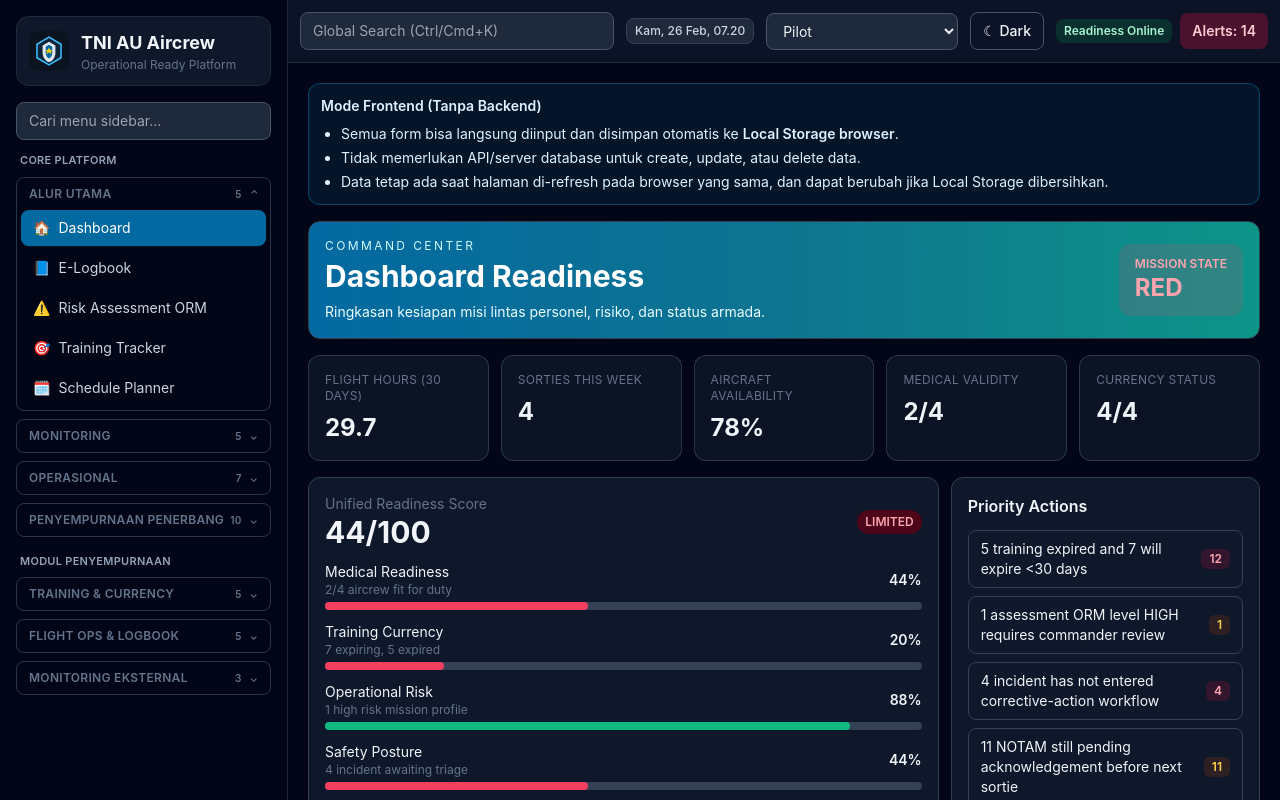
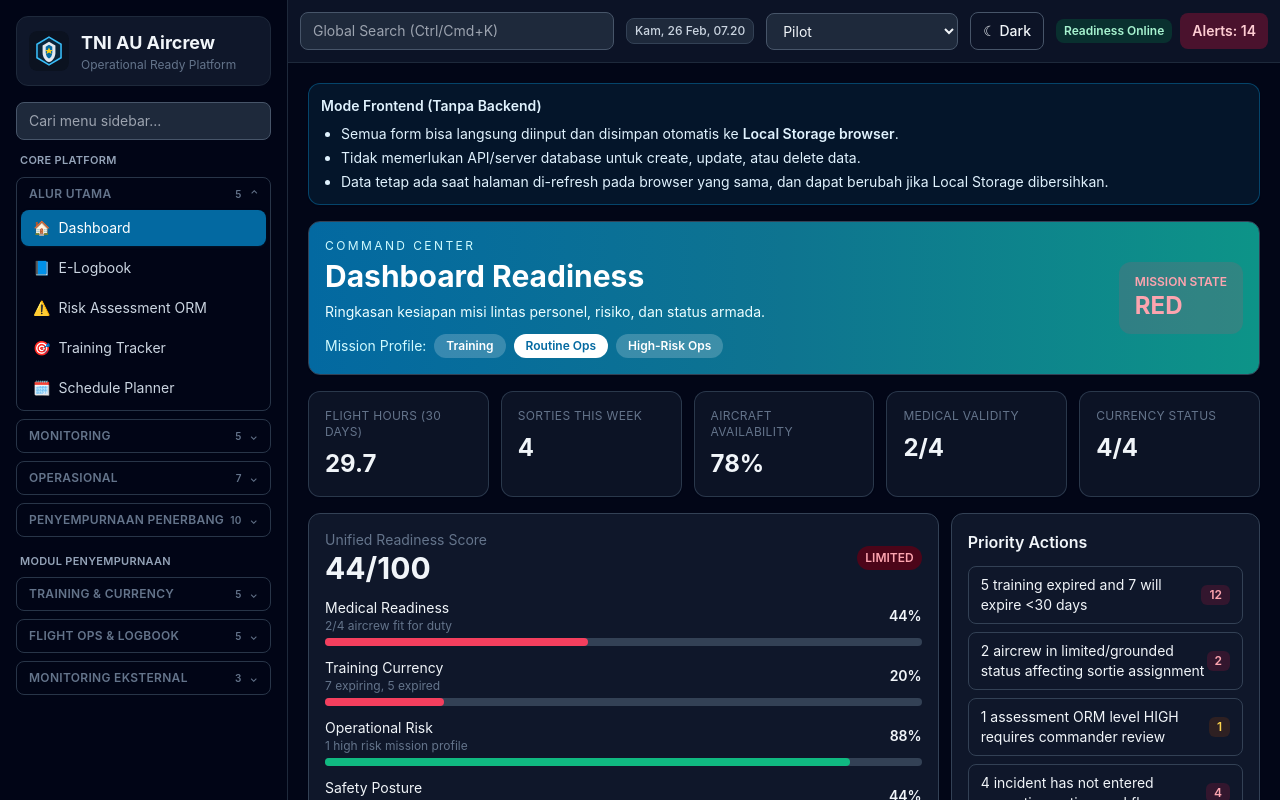
Before and after one commit to sobri3195/tni-au-aircrew-platform, a React (Vite) app: page /login in a window 1280 px wide. Both pictures are taken after a click on the button "Enter Platform". Shown: the top 800 px of the page. Built offline with nearby package versions, Linux system fonts and the light colour scheme.

Commit message:
feat: tambah mission profile untuk readiness scoring

```diff
--- a/src/contexts/AppContext.tsx
+++ b/src/contexts/AppContext.tsx
@@ -1,6 +1,6 @@
 import { createContext, useContext, useEffect, useMemo, useReducer, type Dispatch, type ReactNode } from 'react';
 import { initialState } from '../data/mockData';
-import type { AppState, AuditLogEntry, Incident, LogbookEntry, OrmAssessment, Role, ScheduleItem, Theme, TrainingItem } from '../types';
+import type { AppState, AuditLogEntry, Incident, LogbookEntry, MissionProfile, OrmAssessment, Role, ScheduleItem, Theme, TrainingItem } from '../types';
 import { readJsonStorage, writeJsonStorage } from '../utils/storage';
 import { calculateReadinessScore } from '../utils/readiness';
 import { hasActionAccess } from '../utils/rbac';
@@ -9,6 +9,7 @@ type Action =
   | { type: 'LOGIN'; payload: Role }
   | { type: 'SET_ROLE'; payload: Role }
   | { type: 'SET_THEME'; payload: Theme }
+  | { type: 'SET_MISSION_PROFILE'; payload: MissionProfile }
   | { type: 'SET_SEARCH'; payload: string }
   | { type: 'ADD_LOGBOOK'; payload: LogbookEntry }
   | { type: 'ADD_SCHEDULE'; payload: ScheduleItem }
@@ -50,6 +51,11 @@ const reducer = (state: AppState, action: Action): AppState => {
       return { ...state, role: action.payload };
     case 'SET_THEME':
       return { ...state, theme: action.payload };
+    case 'SET_MISSION_PROFILE':
+      return pushAudit(
+        { ...state, missionProfile: action.payload },
+        { action: 'UPDATE', entity: 'MissionProfile', detail: action.payload, role: state.role }
+      );
     case 'SET_SEARCH':
       return { ...state, globalSearch: action.payload };
     case 'ADD_LOGBOOK':
--- a/src/data/mockData.ts
+++ b/src/data/mockData.ts
@@ -121,6 +121,7 @@ const incidents: Incident[] = Array.from({ length: 14 }).map((_, i) => ({
 export const initialState: AppState = {
   role: 'Pilot',
   theme: 'dark',
+  missionProfile: 'Routine Ops',
   loggedIn: false,
   globalSearch: '',
   profiles: pilots,
--- a/src/pages/DashboardPage.tsx
+++ b/src/pages/DashboardPage.tsx
@@ -1,6 +1,7 @@
 import { useMemo } from 'react';
 import { useNavigate } from 'react-router-dom';
 import { useApp } from '../contexts/AppContext';
+import type { MissionProfile } from '../types';
 import { daysUntil } from '../utils/date';
 import { calculateReadinessAlerts, calculateReadinessComponents } from '../utils/readiness';
 import { Badge } from '../components/ui/Badge';
@@ -23,8 +24,9 @@ const statusTone = (score: number) => {
 
 export const DashboardPage = () => {
   const navigate = useNavigate();
-  const { state, readinessScore } = useApp();
+  const { state, readinessScore, dispatch } = useApp();
   const [rikkesRecords] = useLocalStorageState('aircrew-rikkes-data-v1', initialRikkesRecords);
+  const missionProfiles: MissionProfile[] = ['Training', 'Routine Ops', 'High-Risk Ops'];
   const rikkesSummary = useMemo(() => calculateRikkesSummary(rikkesRecords), [rikkesRecords]);
 
   const kpi = useMemo(() => {
@@ -106,6 +108,20 @@ export const DashboardPage = () => {
             <p className="text-xs uppercase tracking-[0.2em] text-cyan-100">Command Center</p>
             <h2 className="mt-1 text-2xl font-bold md:text-3xl">Dashboard Readiness</h2>
             <p className="mt-2 max-w-2xl text-sm text-cyan-50">Ringkasan kesiapan misi lintas personel, risiko, dan status armada.</p>
+            <div className="mt-3 flex flex-wrap items-center gap-2 text-sm">
+              <span className="text-cyan-100">Mission Profile:</span>
+              <div className="flex items-center gap-2">
+                {missionProfiles.map((profile) => (
+                  <button
+                    key={profile}
+                    className={`rounded-full px-3 py-1 text-xs font-semibold transition ${state.missionProfile === profile ? 'bg-white text-sky-700' : 'bg-white/20 text-white hover:bg-white/30'}`}
+                    onClick={() => dispatch({ type: 'SET_MISSION_PROFILE', payload: profile })}
+                  >
+                    {profile}
+                  </button>
+                ))}
+              </div>
+            </div>
           </div>
           <div className={`rounded-xl px-4 py-3 ${missionState.style}`}>
             <p className="text-xs font-semibold uppercase">Mission State</p>
--- a/src/types/index.ts
+++ b/src/types/index.ts
@@ -1,6 +1,8 @@
 export type Role = 'Pilot' | 'Flight Safety Officer' | 'Ops Officer' | 'Medical' | 'Commander/Admin';
 
 export type Theme = 'light' | 'dark';
+
+export type MissionProfile = 'Training' | 'Routine Ops' | 'High-Risk Ops';
 
 export interface PilotProfile {
   id: string;
@@ -103,6 +105,7 @@ export interface Message {
 export interface AppState {
   role: Role;
   theme: Theme;
+  missionProfile: MissionProfile;
   loggedIn: boolean;
   globalSearch: string;
   profiles: PilotProfile[];
--- a/src/utils/readiness.ts
+++ b/src/utils/readiness.ts
@@ -1,4 +1,4 @@
-import type { AppState } from '../types';
+import type { AppState, MissionProfile } from '../types';
 import { daysUntil } from './date';
 
 export type ReadinessComponent = {
@@ -17,6 +17,12 @@ export type ReadinessAlert = {
 };
 
 const clamp = (value: number) => Math.max(20, Math.min(100, Math.round(value)));
+
+const profileWeights: Record<MissionProfile, Record<'medical' | 'training' | 'risk' | 'safety' | 'notam', number>> = {
+  Training: { medical: 0.27, training: 0.3, risk: 0.16, safety: 0.14, notam: 0.13 },
+  'Routine Ops': { medical: 0.3, training: 0.25, risk: 0.2, safety: 0.15, notam: 0.1 },
+  'High-Risk Ops': { medical: 0.28, training: 0.24, risk: 0.28, safety: 0.14, notam: 0.06 }
+};
 
 export const calculateReadinessComponents = (state: AppState): ReadinessComponent[] => {
   const profileCount = Math.max(state.profiles.length, 1);
@@ -40,12 +46,14 @@ export const calculateReadinessComponents = (state: AppState): ReadinessComponen
   const unackedNotam = state.notams.filter((item) => !item.acknowledged).length;
   const notamScore = clamp(100 - unackedNotam * 8);
 
+  const weights = profileWeights[state.missionProfile];
+
   return [
-    { label: 'Medical Readiness', score: medicalScore, weight: 0.3, note: `${activeCrew}/${profileCount} aircrew fit for duty` },
-    { label: 'Training Currency', score: trainingScore, weight: 0.25, note: `${expiringTraining} expiring, ${expiredTraining} expired` },
-    { label: 'Operational Risk', score: riskScore, weight: 0.2, note: `${highRiskOrm} high risk mission profile` },
-    { label: 'Safety Posture', score: safetyScore, weight: 0.15, note: `${openIncidents} incident awaiting triage` },
-    { label: 'NOTAM Compliance', score: notamScore, weight: 0.1, note: `${unackedNotam} NOTAM not acknowledged` }
+    { label: 'Medical Readiness', score: medicalScore, weight: weights.medical, note: `${activeCrew}/${profileCount} aircrew fit for duty` },
+    { label: 'Training Currency', score: trainingScore, weight: weights.training, note: `${expiringTraining} expiring, ${expiredTraining} expired` },
+    { label: 'Operational Risk', score: riskScore, weight: weights.risk, note: `${highRiskOrm} high risk mission profile` },
+    { label: 'Safety Posture', score: safetyScore, weight: weights.safety, note: `${openIncidents} incident awaiting triage` },
+    { label: 'NOTAM Compliance', score: notamScore, weight: weights.notam, note: `${unackedNotam} NOTAM not acknowledged` }
   ];
 };
 
@@ -60,6 +68,7 @@ export const calculateReadinessAlerts = (state: AppState): ReadinessAlert[] => {
   const highRiskOrm = state.orm.filter((item) => item.riskLevel === 'High').length;
   const openIncidents = state.incidents.filter((item) => item.status === 'New').length;
   const unackedNotam = state.notams.filter((item) => !item.acknowledged).length;
+  const limitedCrew = state.profiles.filter((pilot) => pilot.status !== 'Active').length;
 
   const alerts: ReadinessAlert[] = [
     {
@@ -68,6 +77,13 @@ export const calculateReadinessAlerts = (state: AppState): ReadinessAlert[] => {
       message: `${expiredTraining} training expired and ${expiringTraining} will expire <30 days`,
       route: '/training',
       value: expiredTraining + expiringTraining
+    },
+    {
+      id: 'alert-medical-crew-status',
+      severity: limitedCrew >= 2 ? 'critical' : 'warning',
+      message: `${limitedCrew} aircrew in limited/grounded status affecting sortie assignment`,
+      route: '/medical',
+      value: limitedCrew
     },
     {
       id: 'alert-orm-high',
```
